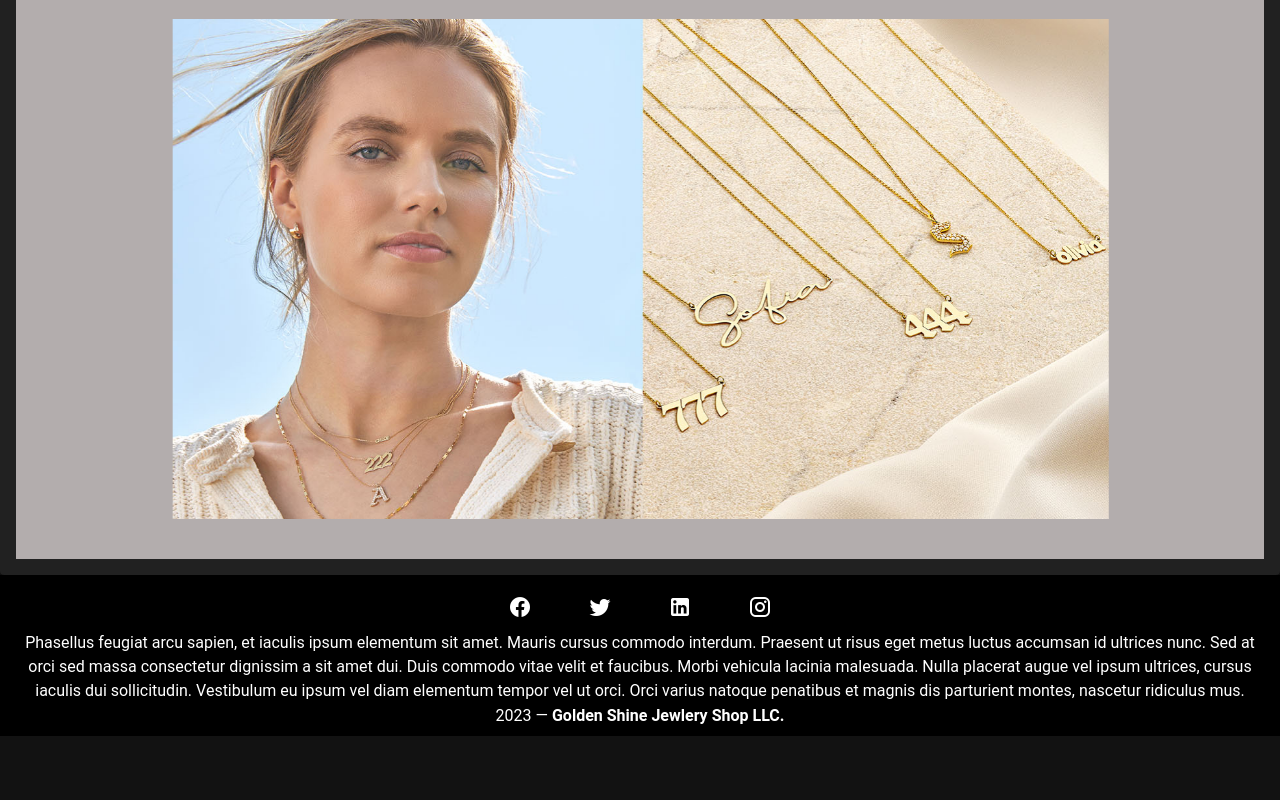
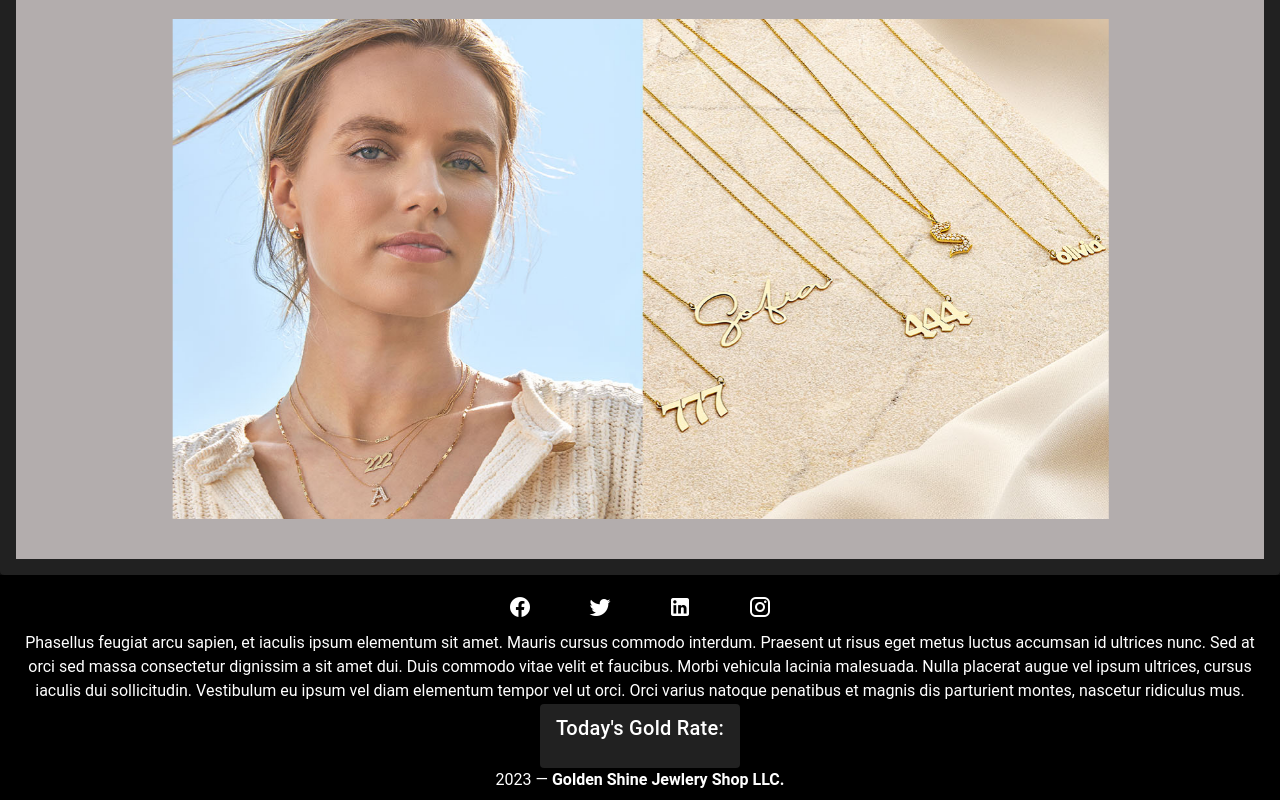
Before and after one commit to cpierce2/goldenshine-ecomm, a Nuxt app: page / in a window 1280 px wide. Shown: the part 3208-4008 px from the top of the page. Before the commit the page ends 3944 px from the top, so only its background shows below. Built offline with nearby package versions, Linux system fonts and the light colour scheme; no server answers.

Commit message:
added component for api and made final mods

```diff
--- a/app.vue
+++ b/app.vue
@@ -8,8 +8,8 @@
 
 
 <script setup>
-
-import '@/assets/styles/settings.scss'
+  // imports styles for the site
+  import '@/assets/styles/settings.scss'
 
 
 </script>
--- /dev/null
+++ b/components/api.vue
@@ -0,0 +1,25 @@
+<template>
+  <!-- creates a card to display gold rates api -->
+  <v-card>
+    <!-- title for the card -->
+    <v-card-title>Today's Gold Rate:</v-card-title>
+    <!-- creates text element for the card -->
+    <v-card-text>
+      <!-- fetched api data outputted here -->
+      <pre></pre>
+    </v-card-text>
+  </v-card>
+</template>
+
+<script setup>
+  // creates a fetch for api
+  fetch('https://api.metalpriceapi.com/v1/latest?api_key=93868a235967cf43d3ceca81c7490453&base=USD&currencies=JPY')
+  .then(data =>
+  data.json()
+  )
+  .then(data => {
+    console.log(data);
+    document.querySelector('pre').innerHTML = JSON.stringify(data.rates);
+  })
+  .catch(error => console.error(error));
+</script>
--- a/components/footerTemplate.vue
+++ b/components/footerTemplate.vue
@@ -21,19 +21,29 @@
     <div class="pt-0 footer-disclaimer">
       Phasellus feugiat arcu sapien, et iaculis ipsum elementum sit amet. Mauris cursus commodo interdum. Praesent ut risus eget metus luctus accumsan id ultrices nunc. Sed at orci sed massa consectetur dignissim a sit amet dui. Duis commodo vitae velit et faucibus. Morbi vehicula lacinia malesuada. Nulla placerat augue vel ipsum ultrices, cursus iaculis dui sollicitudin. Vestibulum eu ipsum vel diam elementum tempor vel ut orci. Orci varius natoque penatibus et magnis dis parturient montes, nascetur ridiculus mus.
     </div>
+
     <!-- divider -->
     <v-divider />
 
+    <!-- displays Gold rate api info -->
+    <api />
+
     <!-- gets year and displays company title -->
     <div>
-      {{ new Date().getFullYear() }} — <strong>Golden Shine Jewlery Shop LLC.</strong>
+      {{ new Date().getFullYear() }}
+      — <strong>Golden Shine Jewlery Shop LLC.</strong>
     </div>
   </v-footer>
 </template>
 
-<script>
+<script >
+  // imports
+  import api from './api.vue';
+
+  // exports data
   export default {
     data: () => ({
+      props: ['foo'],
       icons: [
         {logo: 'mdi-facebook', page: 'https://www.facebook.com'},
         {logo: 'mdi-twitter', page: 'https://twitter.com/'},
@@ -41,5 +51,13 @@
         {logo: 'mdi-instagram', page: 'https://www.instagram.com/'}
       ],
     }),
+    // validation properties
+    setup(props) {
+      // setup() receives props as the first argument.
+      console.log(props.foo)
+    },
+    components: {
+      api,
+    }
   }
 </script>
--- a/components/homeView.vue
+++ b/components/homeView.vue
@@ -214,7 +214,8 @@
   import reviews from '@/components/review.vue';
   import landing from '@/components/landing.vue'
   import cart from '@/components/cart.vue';
-  import shoppingCart from '@/components/shoppingCart.vue'
+  import shoppingCart from '@/components/shoppingCart.vue';
+import axios from 'axios';
 
   export default {
     data: () => ({
@@ -222,7 +223,7 @@
       snackbar: false,
       loading: false,
       tab: null,
-      gold: null,
+
       // pages object
       pages: [
         {tab: 'Home', href: discover},
@@ -241,7 +242,7 @@
           lg: 800,
           xl: 1280,
         }
-      }
+      },
     }),
     watch: {
       loading (val) {
--- a/components/shop.vue
+++ b/components/shop.vue
@@ -138,12 +138,15 @@
   import Img10 from '@/assets/gj10.jpg'
   import Img11 from '@/assets/gj11.jpg'
   import Img12 from '@/assets/gj12.jpeg'
+
+  // imports ref from vue
   import { ref } from 'vue'
 
   // creates data for the page to loop through and export
   export default {
     data: () => ({
       show: false,
+
       dialog: ref(true),
       // data for the loop iteration
       prodCards: [
```
